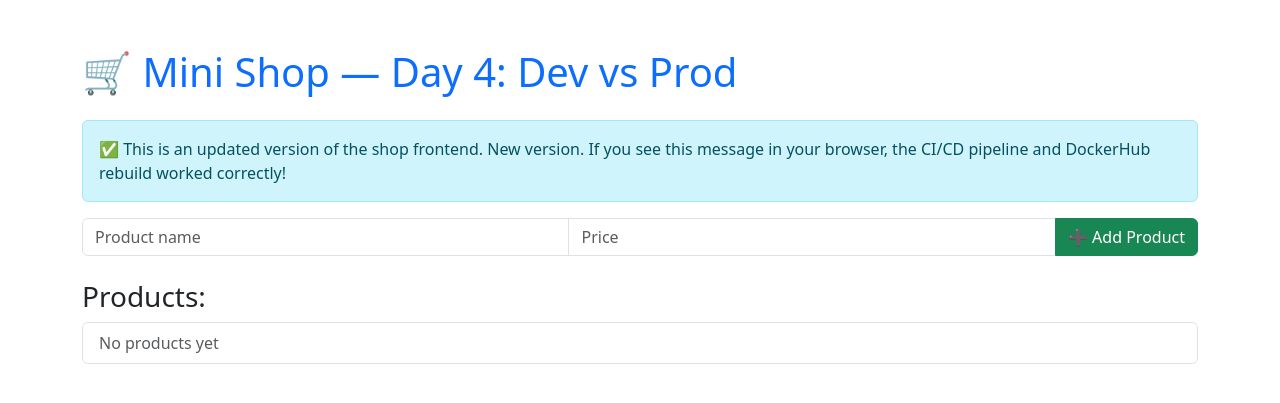
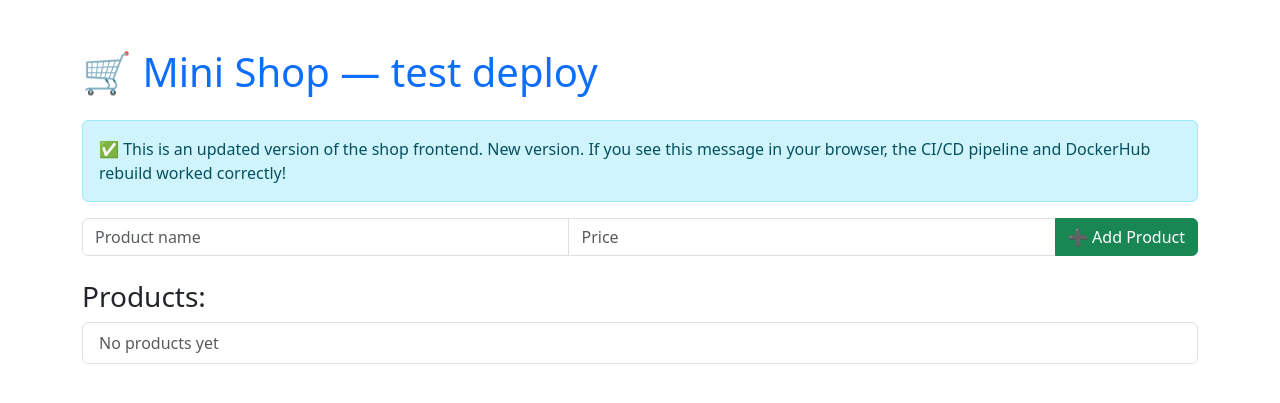
Before and after one commit to DataWizual/mini_shop, a Flask app: page / in a window 1280 px wide. Shown: the top 403 px of the page. Run offline with Flask 3, Linux system fonts and the light colour scheme.

Commit message:
test deploy pipeline

```diff
--- a/templates/index.html
+++ b/templates/index.html
@@ -8,7 +8,7 @@
 </head>
 
 <body class="container py-5">
-    <h1 class="mb-4 text-primary">🛒 Mini Shop — Day 4: Dev vs Prod</h1>
+    <h1 class="mb-4 text-primary">🛒 Mini Shop — test deploy</h1>
 
     <p class="alert alert-info">
         ✅ This is an updated version of the shop frontend. New version.
```
Also changed, not shown: .github/workflows/deploy.yml (added).
